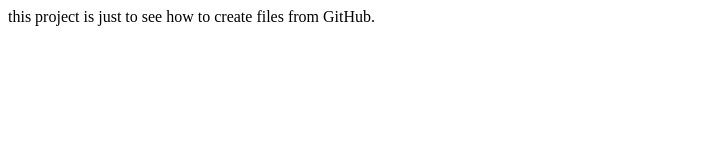
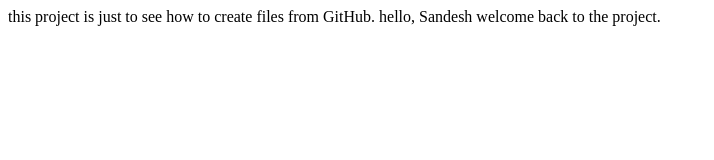
Before and after one commit to Sandesh-naik0/practice-1, a plain HTML site: page index.html in a window 1280 px wide. Shown: the whole page, without its empty margins (0-714 px from the left). Drawn offline with Linux system fonts and the light colour scheme.

Commit message:
commit 3, committed changes

```diff
--- a/index.html
+++ b/index.html
@@ -7,5 +7,7 @@
 </head>
 <body>
     this project is just to see how to create files from GitHub.
+
+    hello, Sandesh welcome back to the project.
 </body>
 </html>
```
